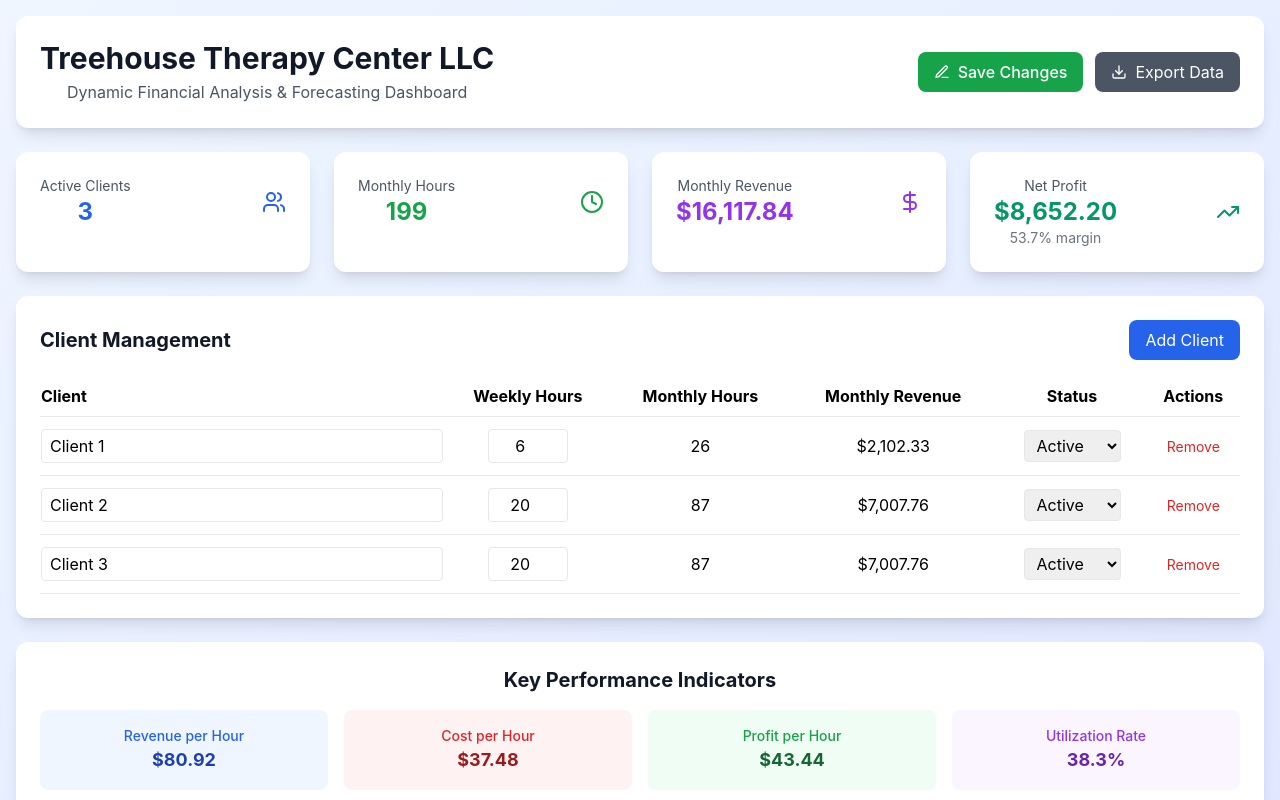
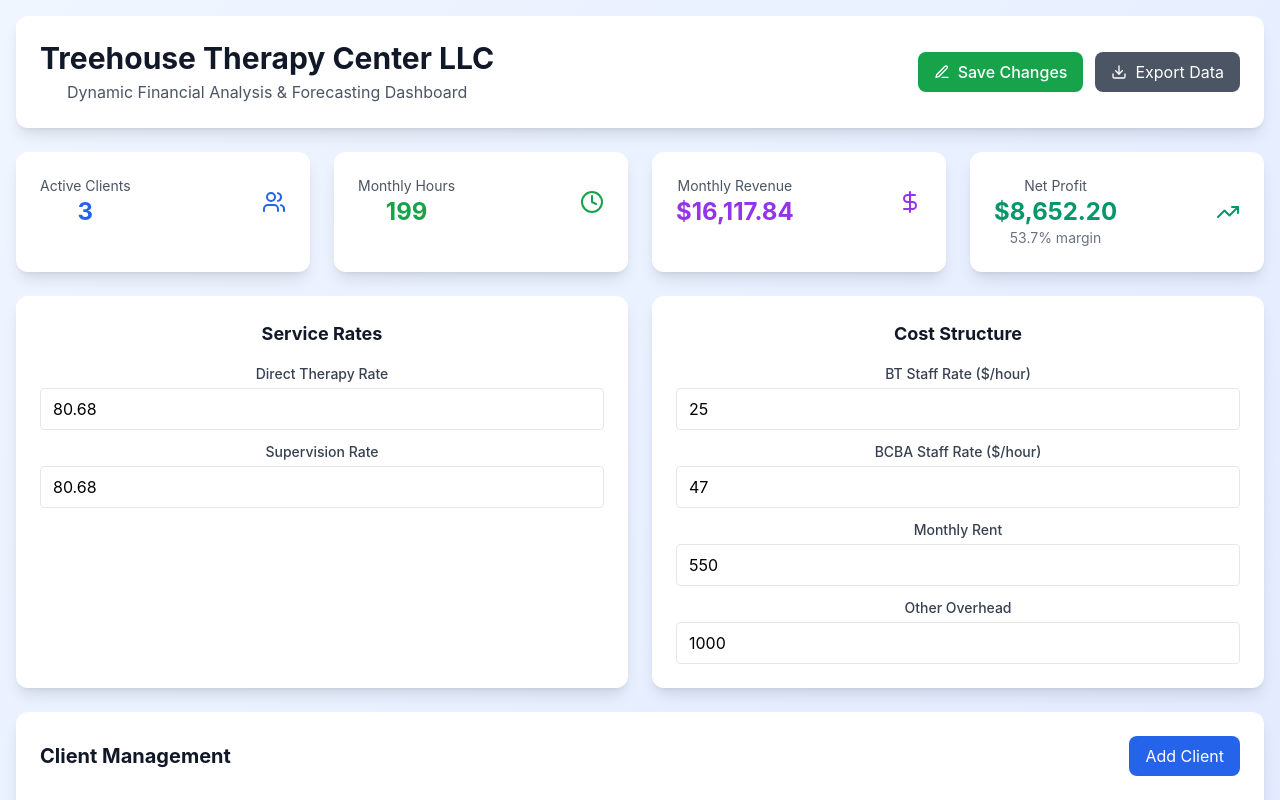
Before and after one commit to treehousetherapy/financial-dashboard, a React (Create React App) app: page / in a window 1280 px wide. Both pictures are taken after a click on the button "Edit Mode". Shown: the top 800 px of the page. Built offline with nearby package versions, Linux system fonts and the light colour scheme.

Commit message:
Fix: Resolve ESLint warnings and add edit functionality

```diff
--- a/src/TreehouseFinancialDashboard.js
+++ b/src/TreehouseFinancialDashboard.js
@@ -1,9 +1,8 @@
 import React, { useState } from 'react';
-import { Download, Edit3, TrendingUp, DollarSign, Clock, Users, BarChart3 } from 'lucide-react';
+import { Download, Edit3, TrendingUp, DollarSign, Clock, Users } from 'lucide-react';
 
 const TreehouseFinancialDashboard = () => {
   const [editMode, setEditMode] = useState(false);
-  const [forecastMonths, setForecastMonths] = useState(6);
 
   // Core editable data
   const [clientData, setClientData] = useState([
@@ -218,6 +217,83 @@ const TreehouseFinancialDashboard = () => {
           </div>
         </div>
 
+        {/* Financial Settings */}
+        {editMode && (
+          <div className="grid grid-cols-1 lg:grid-cols-2 gap-6 mb-6">
+            <div className="bg-white rounded-xl shadow-lg p-6">
+              <h3 className="text-lg font-bold text-gray-900 mb-4">Service Rates</h3>
+              <div className="space-y-3">
+                <div>
+                  <label className="block text-sm font-medium text-gray-700 mb-1">Direct Therapy Rate</label>
+                  <input
+                    type="number"
+                    step="0.01"
+                    value={serviceRates.directTherapy}
+                    onChange={(e) => setServiceRates({...serviceRates, directTherapy: parseFloat(e.target.value) || 0})}
+                    className="w-full border rounded px-3 py-2"
+                  />
+                </div>
+                <div>
+                  <label className="block text-sm font-medium text-gray-700 mb-1">Supervision Rate</label>
+                  <input
+                    type="number"
+                    step="0.01"
+                    value={serviceRates.supervision}
+                    onChange={(e) => setServiceRates({...serviceRates, supervision: parseFloat(e.target.value) || 0})}
+                    className="w-full border rounded px-3 py-2"
+                  />
+                </div>
+              </div>
+            </div>
+
+            <div className="bg-white rounded-xl shadow-lg p-6">
+              <h3 className="text-lg font-bold text-gray-900 mb-4">Cost Structure</h3>
+              <div className="space-y-3">
+                <div>
+                  <label className="block text-sm font-medium text-gray-700 mb-1">BT Staff Rate ($/hour)</label>
+                  <input
+                    type="number"
+                    step="0.01"
+                    value={staffRates.bt}
+                    onChange={(e) => setStaffRates({...staffRates, bt: parseFloat(e.target.value) || 0})}
+                    className="w-full border rounded px-3 py-2"
+                  />
+                </div>
+                <div>
+                  <label className="block text-sm font-medium text-gray-700 mb-1">BCBA Staff Rate ($/hour)</label>
+                  <input
+                    type="number"
+                    step="0.01"
+                    value={staffRates.bcba}
+                    onChange={(e) => setStaffRates({...staffRates, bcba: parseFloat(e.target.value) || 0})}
+                    className="w-full border rounded px-3 py-2"
+                  />
+                </div>
+                <div>
+                  <label className="block text-sm font-medium text-gray-700 mb-1">Monthly Rent</label>
+                  <input
+                    type="number"
+                    step="0.01"
+                    value={overheadCosts.rent}
+                    onChange={(e) => setOverheadCosts({...overheadCosts, rent: parseFloat(e.target.value) || 0})}
+                    className="w-full border rounded px-3 py-2"
+                  />
+                </div>
+                <div>
+                  <label className="block text-sm font-medium text-gray-700 mb-1">Other Overhead</label>
+                  <input
+                    type="number"
+                    step="0.01"
+                    value={overheadCosts.other}
+                    onChange={(e) => setOverheadCosts({...overheadCosts, other: parseFloat(e.target.value) || 0})}
+                    className="w-full border rounded px-3 py-2"
+                  />
+                </div>
+              </div>
+            </div>
+          </div>
+        )}
+
         {/* Client Management */}
         <div className="bg-white rounded-xl shadow-lg p-6 mb-6">
           <div className="flex justify-between items-center mb-4">
@@ -313,6 +389,35 @@ const TreehouseFinancialDashboard = () => {
           </div>
         </div>
 
+        {/* Growth Assumptions */}
+        {editMode && (
+          <div className="bg-white rounded-xl shadow-lg p-6 mb-6">
+            <h3 className="text-lg font-bold text-gray-900 mb-4">Growth Assumptions</h3>
+            <div className="grid grid-cols-1 lg:grid-cols-2 gap-6">
+              <div>
+                <label className="block text-sm font-medium text-gray-700 mb-1">Service Distribution - Direct Therapy (%)</label>
+                <input
+                  type="number"
+                  step="0.01"
+                  value={serviceDistribution.directTherapy * 100}
+                  onChange={(e) => setServiceDistribution({...serviceDistribution, directTherapy: (parseFloat(e.target.value) || 0) / 100})}
+                  className="w-full border rounded px-3 py-2"
+                />
+              </div>
+              <div>
+                <label className="block text-sm font-medium text-gray-700 mb-1">New Clients Per Month</label>
+                <input
+                  type="number"
+                  step="0.1"
+                  value={growthAssumptions.newClientsPerMonth}
+                  onChange={(e) => setGrowthAssumptions({...growthAssumptions, newClientsPerMonth: parseFloat(e.target.value) || 0})}
+                  className="w-full border rounded px-3 py-2"
+                />
+              </div>
+            </div>
+          </div>
+        )}
+
         {/* Performance Metrics */}
         <div className="bg-white rounded-xl shadow-lg p-6">
           <h2 className="text-xl font-bold text-gray-900 mb-4">Key Performance Indicators</h2>
```
